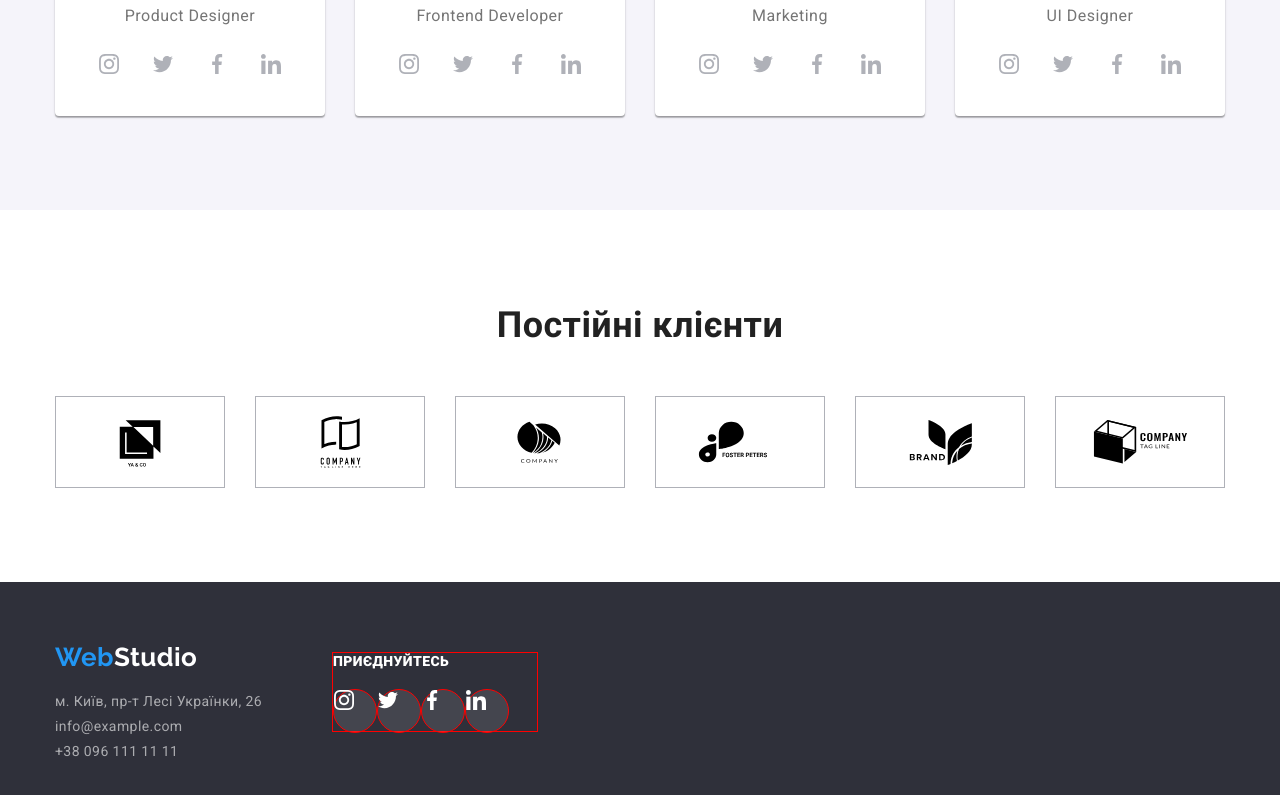
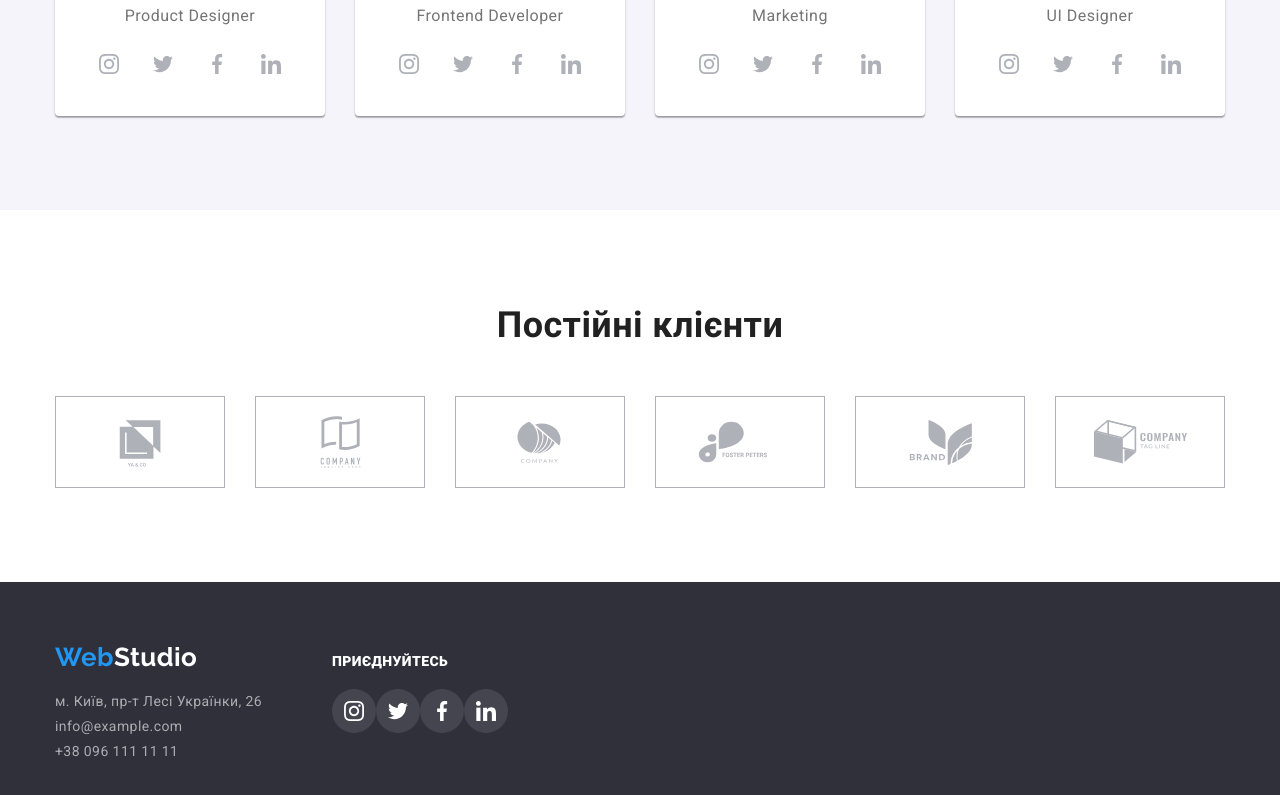
Before and after one commit to AndreyTus/goit-markup-hw-04, a plain HTML site: page index.html in a window 1280 px wide. Shown: the part 2104-2899 px from the top of the page. Drawn offline with nearby package versions, Linux system fonts and the light colour scheme.

Commit message:
home-work 4

```diff
--- a/css/style.css
+++ b/css/style.css
@@ -420,20 +420,14 @@ img {
     height: 60px;
     width: 106px;
     margin: 16px 32px;
+    fill: #AFB1B8;
 }
-.box:hover,
+.box:hover svg,
 .link-box:focus {
     cursor: pointer;
     border-color: var(--btn-color);
     fill: var(--btn-color);
 }
-.box:hover,
-.box:focus {
-    cursor: pointer;
-    border-color: var(--btn-color);
-    fill: var(--btn-color);
-}
-
 
 /* Pages Portfolio - Section main*/
 
@@ -482,6 +476,20 @@ img {
     display: flex;
     flex-wrap: wrap;
 }
+.shadow-link {
+    display: block;
+    color: currentColor;
+}
+a {
+    text-decoration: none;
+}
+.shadow-link:hover,
+.shadow-link:focus {
+    cursor: pointer;
+    box-shadow: 0px 1px 1px rgba(0, 0, 0, 0.12),
+    0px 4px 4px rgba(0, 0, 0, 0.06),
+    1px 4px 6px rgba(0, 0, 0, 0.16);
+}
 
 /* Section footer 1-2 pages*/
 
@@ -524,14 +532,10 @@ img {
     margin-bottom: 9px;
 }
 
-
-
-
-
-.foot-link {
+.footer-link {
     display: flex;
     flex-direction: column;
-    border: 1px solid red;
+    /* border: 1px solid red; */
     height: 80px;
     width: 206px;
     margin-left: 70px;
@@ -540,30 +544,31 @@ img {
     display: flex;
     align-items: baseline;
 }
-
-.foot-link p {
+.footer-link p {
     font-weight: 700;
     font-size: 14px;
     line-height: 16px;
     color: var(--header-color);
     margin-bottom: 20px;
-
 }
 .list-footer {
     display: flex;
 }
-.page-ico {
+.page-icon {
     align-items: center;
     width: 44px;
     height: 44px;
-    border: 1px solid red;
+    /* border: 1px solid red; */
     border-radius: 50%;
     background-color: rgba(255, 255, 255, 0.1);
 }
-
-.soc-ico {
+.social-icon {
     fill: var(--btn-active-color);
     width: 20px;
     height: 20px;
-
+    margin: 12px 12px;
 }
+.page-icon:hover,
+.page-icon:focus {
+    background-color: var(--btn-color);
+}
--- a/index.html
+++ b/index.html
@@ -194,32 +194,32 @@
                         </ul>
                     </address>
                 </div>
-                <div class="foot-link">
+                <div class="footer-link">
                     <p>
                         <b>ПРИЄДНУЙТЕСЬ</b>
                     </p>
                     <ul class="list-footer">
-                        <li class="page-ico">
-                            <a href="">
-                            <svg class="soc-ico" height="20px" weight="20px">
+                        <li class="page-icon">
+                            <a href="https://www.instagram.com/">
+                            <svg class="social-icon" height="20px" weight="20px">
                                 <use href="./images/sprite-social.svg#icon-instagram"></use>
                             </svg></a>
                         </li>
-                        <li class="page-ico">
-                            <a href="">
-                            <svg class="soc-ico" height="20px" weight="20px">
+                        <li class="page-icon">
+                            <a href="https://twitter.com/">
+                            <svg class="social-icon" height="20px" weight="20px">
                                 <use href="./images/sprite-social.svg#icon-twitter"></use>
                             </svg></a>
                         </li>
-                        <li class="page-ico">
-                            <a href="">
-                            <svg class="soc-ico" height="20px" weight="20px">
+                        <li class="page-icon">
+                            <a href="https://m.facebook.com/">
+                            <svg class="social-icon" height="20px" weight="20px">
                                 <use href="./images/sprite-social.svg#icon-facebook"></use>
                             </svg></a>
                         </li>
-                        <li class="page-ico">
-                            <a href="">
-                            <svg class="soc-ico" height="20px" weight="20px">
+                        <li class="page-icon">
+                            <a href="https://www.linkedin.com/">
+                            <svg class="social-icon" height="20px" weight="20px">
                                 <use href="./images/sprite-social.svg#icon-linkedin"></use>
                             </svg></a>
                         </li>
```
Also changed, not shown: portfolio.html (+18 -9 lines).
